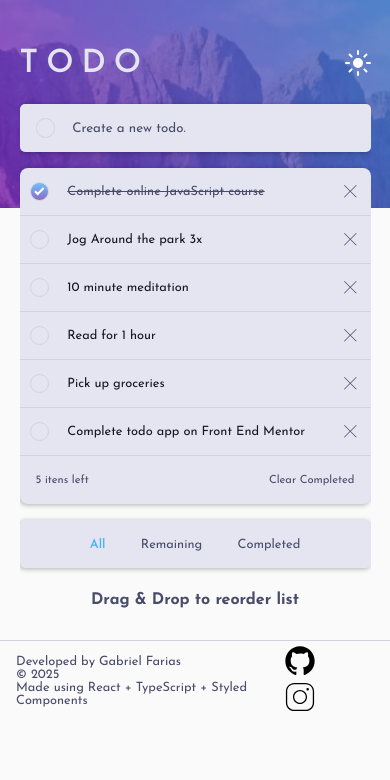
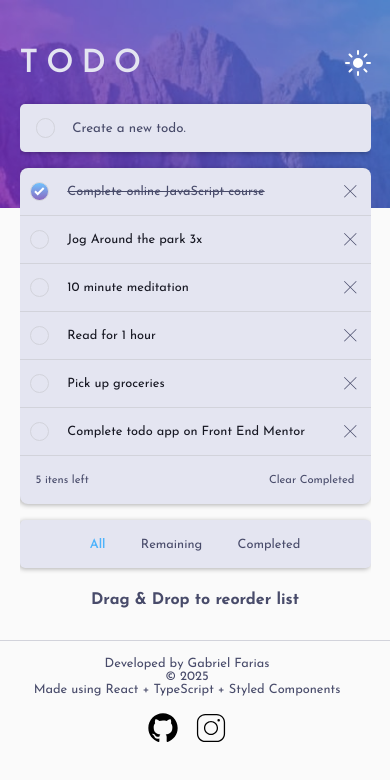
Before and after one commit to Gafariias/todo_app, a React (Vite) app: page / in a window 390 px wide. Shown: the top 780 px of the page. Built offline with nearby package versions, Linux system fonts and the light colour scheme.

Commit message:
feat: finished mobile footer

```diff
--- a/src/pages/home/styles.ts
+++ b/src/pages/home/styles.ts
@@ -115,12 +115,27 @@ export const Footer = styled.footer`
     width: 100vw;
     height: 5rem;
     border-top: 1px solid ${p => p.theme.colors.element_highlight};
+
+    @media only screen and (max-width: 500px) {
+        flex-direction: column;
+        height: auto;
+        padding: 1rem 2rem 1rem 1rem;
+    }
 `
 
 export const PersonalInfo = styled.div`
     p {
         color: ${p => p.theme.colors.font_highlight};
         font-size: .8rem;
+    }
+
+    @media only screen and (max-width: 500px) {
+        margin-bottom: 1rem;
+        text-align: center;
+
+        p {
+            text-align: center;
+        }
     }
 `
 
```
